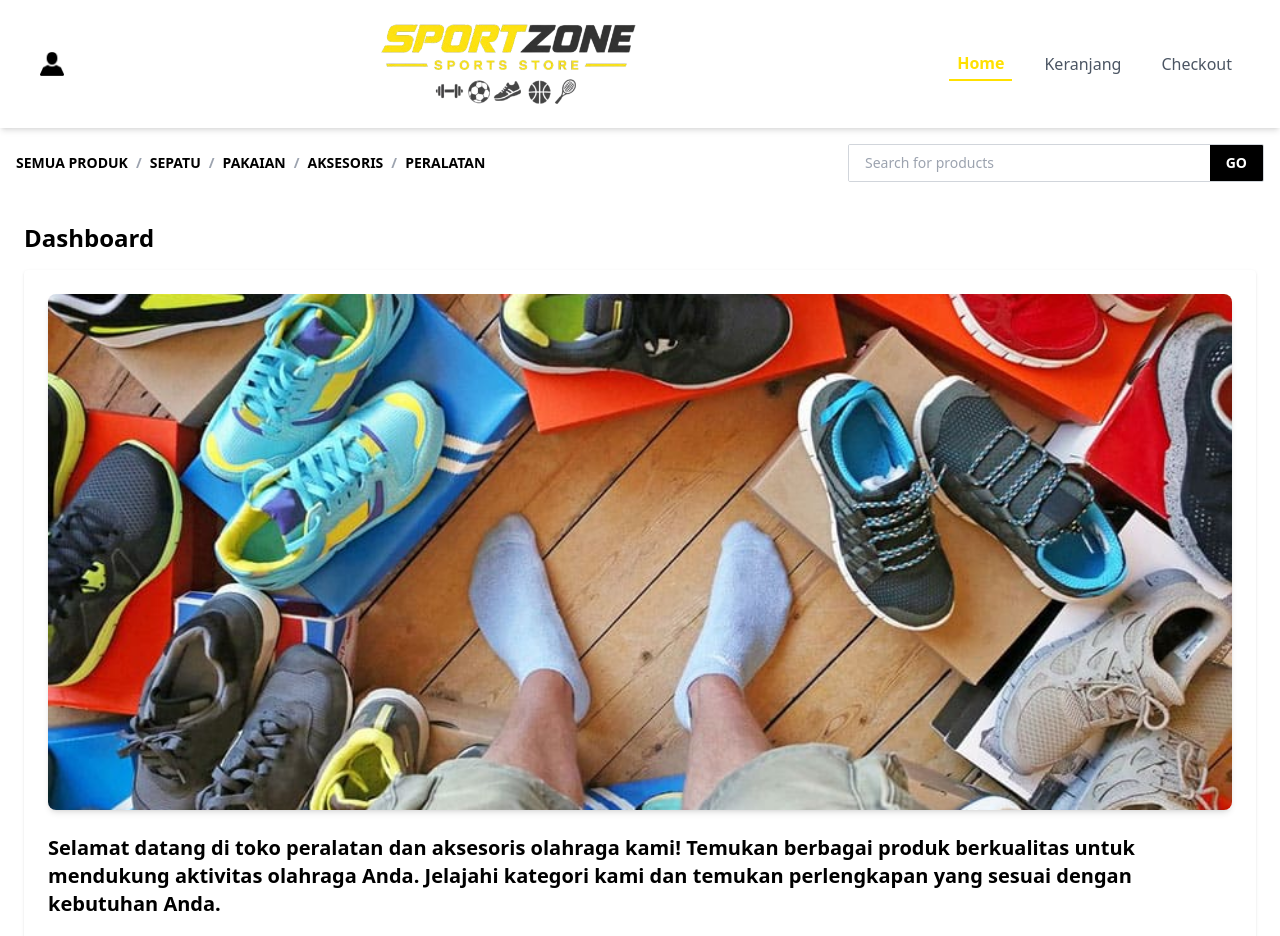
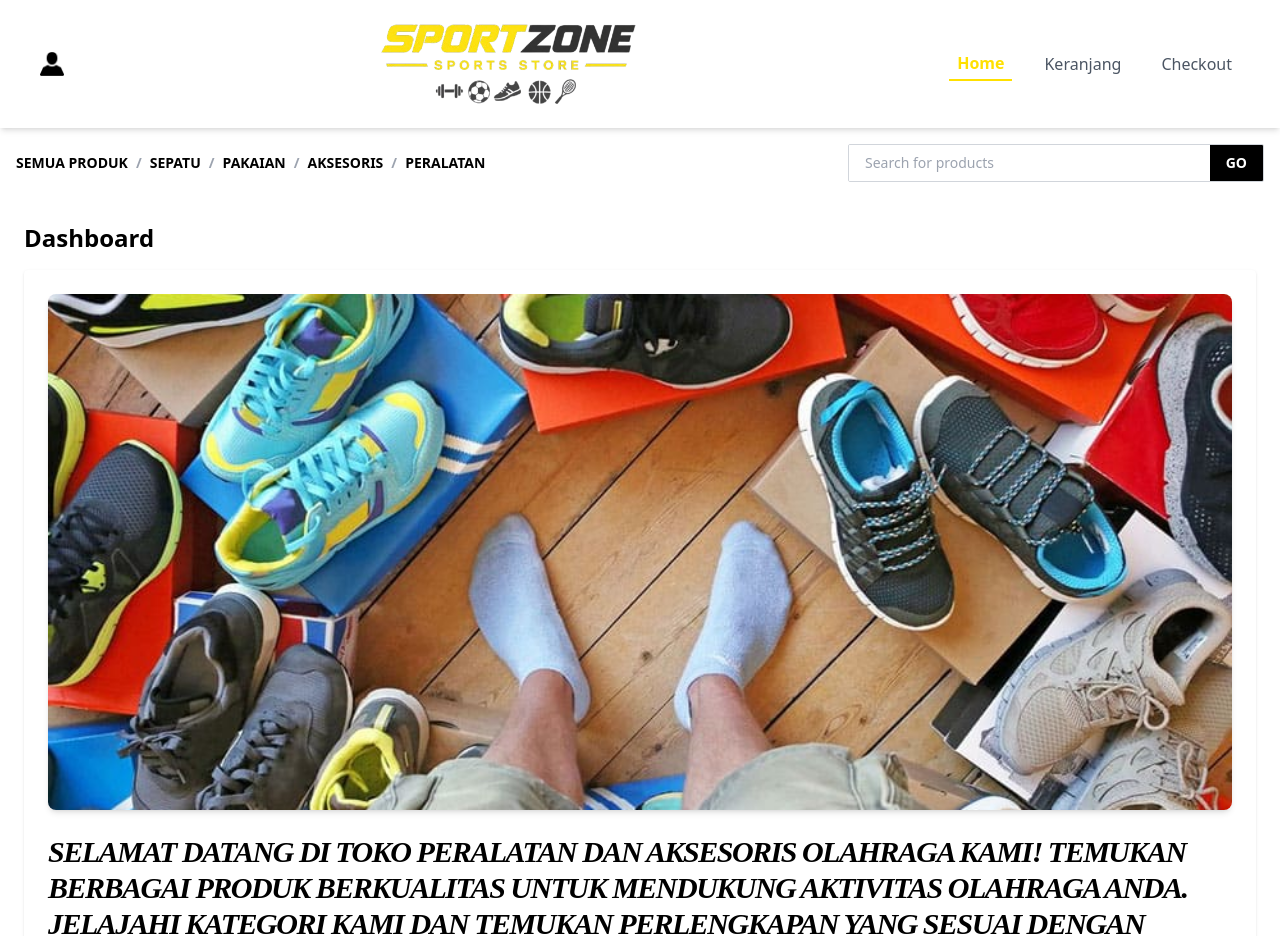
Before and after one commit to syoga5879-netizen/SPORTZONE, a React (Vite) app: page / in a window 1280 px wide. Shown: the top 936 px of the page. Built offline with nearby package versions, Linux system fonts and the light colour scheme.

Commit message:
Update fitur dan perbaikan kode

```diff
--- a/package.json
+++ b/package.json
@@ -23,9 +23,11 @@
     "eslint": "^10.10.0",
     "eslint-plugin-react-hooks": "^7.1.1",
     "eslint-plugin-react-refresh": "^0.5.6",
+    "gh-pages": "^6.3.0",
     "globals": "^17.12.0",
     "postcss": "^8.5.28",
     "tailwindcss": "^3.4.19",
     "vite": "^8.3.0"
   }
+
 }
--- a/src/pages/frontpages/Dashboard.jsx
+++ b/src/pages/frontpages/Dashboard.jsx
@@ -15,32 +15,16 @@ export default function Dashboard() {
         src={sepatuolahraga}
         alt="Sepatu Olahraga"
         className="w-full h-auto rounded-lg shadow-md mb-6"></img>
-        <h1 classname="font-['Montserrat'] italic font-black text-3xl uppercase tracking-tighter">Selamat datang di toko peralatan dan aksesoris olahraga kami! Temukan berbagai produk berkualitas untuk mendukung aktivitas olahraga Anda. Jelajahi kategori kami dan temukan perlengkapan yang sesuai dengan kebutuhan Anda.</h1>
+        <h1 className="font-['Montserrat'] italic font-black text-3xl uppercase tracking-tighter">Selamat datang di toko peralatan dan aksesoris olahraga kami! Temukan berbagai produk berkualitas untuk mendukung aktivitas olahraga Anda. Jelajahi kategori kami dan temukan perlengkapan yang sesuai dengan kebutuhan Anda.</h1>
         <h2 className="text-sm text-gray-500 font-semibold mt-4">Koleksi peralatan olahraga terbaik dari brand terpercaya</h2>
       </div>
 
       <h1 className="text-lg font-bold mb-4">Semua Produk</h1>
       <div className="grid grid-cols-1 sm:grid-cols-2 md:grid-cols-3 gap-6">
-        {/* {[1, 2, 3].map((id) => (
 
-          //salin blok kode ini dan pindahkan ke product card
-          <div key={id} className="border rounded-lg p-4 shadow hover:shadow-lg">
-            <h2 className="font-semibold">Produk {id}</h2>
-            <p className="text-gray-600">Deskripsi singkat produk {id}</p>
-            <Link
-              to={`/product/${id}`}
-              className="text-blue-600 hover:underline mt-2 block"
-            >
-              Lihat Detail
-            </Link>
-          </div>
+        {products.map((item) => (
 
-        ))}  */}
-
-        {/* blok kode di atas bisa diedit menjadi berikut */}
-        {products.map((item) => (
-          //p adalah props untuk mengirim data produk ke komponen ProductCard
-          <ProductCard p={item} />
+          <ProductCard key={item.id} p={item} />
         ))}
       </div>
     </div>
--- a/vite.config.js
+++ b/vite.config.js
@@ -1,8 +1,8 @@
+import { defineConfig } from 'vite'
 import react from '@vitejs/plugin-react'
-import { defineConfig } from 'vite'
 
 // https://vite.dev/config/
-export default defineConfig({
+export default defineConfig(({ command }) => ({
   plugins: [react()],
-  base: "/SPORTZONE/",
-})
+  base: command === 'build' ? '/SPORTZONE/' : '/',
+}))
```
Also changed, not shown: src/App.jsx (+2 -14 lines), 1 other file (tests, documents, lock files or other folders).
